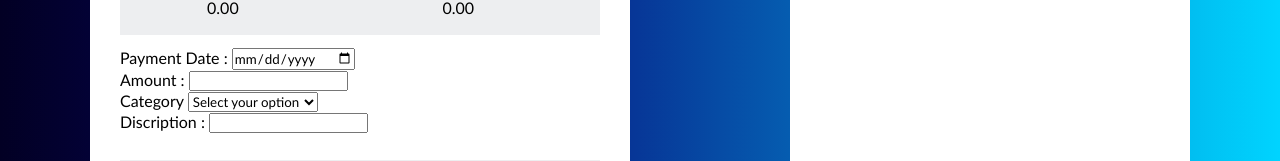
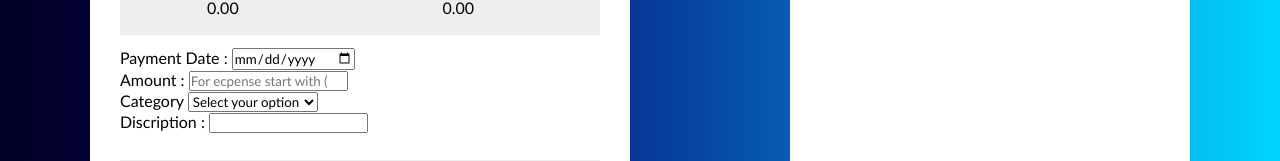
Before and after one commit to RafayAnwerr/Budgeting_app, a plain HTML site: page index.html in a window 1280 px wide. Shown: the part 265-426 px from the top of the page. Drawn offline with Linux system fonts and the light colour scheme.

Commit message:
adding placeholder

```diff
--- a/index.html
+++ b/index.html
@@ -44,7 +44,7 @@
                         <label for="date">Payment Date :</label>
                         <input type="date" id="date"><br>
                         <label for="amount">Amount :</label>
-                        <input type="number" id="amount_box"><br>
+                        <input type="number" id="amount_box" placeholder="For ecpense start with ( - ) "><br>
                         <label for="Expence_List">Category</label>
                         <select id="Expence_List" name="Expence_List">
                             <option value="">Select your option</option>
```
